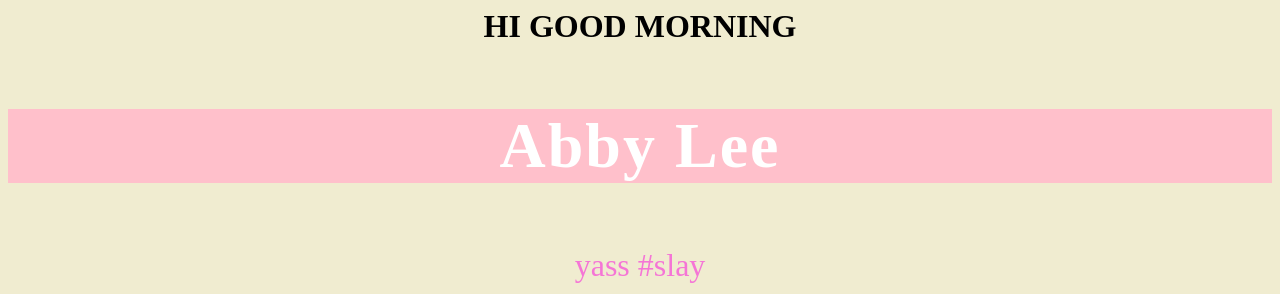
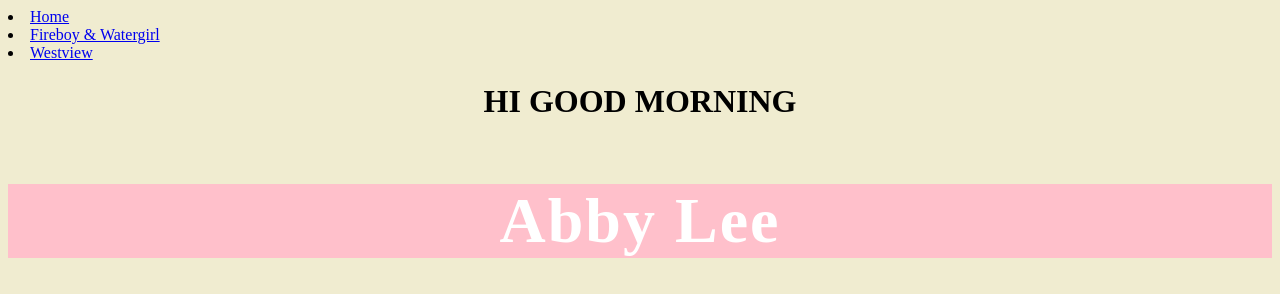
Before and after one commit to WVCS/website-abbyjlee, a plain HTML site: page index.html in a window 1280 px wide. Shown: the top 294 px of the page. Drawn offline with Linux system fonts and the light colour scheme.

Commit message:
added nav bar

```diff
--- a/index.html
+++ b/index.html
@@ -1,5 +1,4 @@
 <html>
-
 
 <head>
   <link rel="stylesheet" href="style.css">
@@ -7,14 +6,21 @@
 	<title> ABBY RULEZ </title>
 </head>
 
+
  <body>
+
+   <nav>
+      <li><a href="index.html"> Home </a></li>
+      <li><a href="index.html"> Fireboy & Watergirl </a></li>
+      <li><a href="https://www.powayusd.com/schools/hs/wvhs/Calendars/Schedules/Bell-Schedule"> Westview</a></li>
+    </nav>
+
    <center>
     <h1> HI GOOD MORNING </h>
 
     <h3> Abby Lee </h3>
 
        <p> yass #slay </p>
-
 
     <img src= "https://www.pngkit.com/png/full/1012-10122577_reddit-funny-animals-pictures-and-cliparts-download-transparent.png">
 
```
